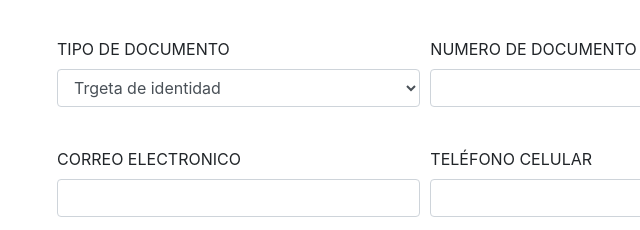
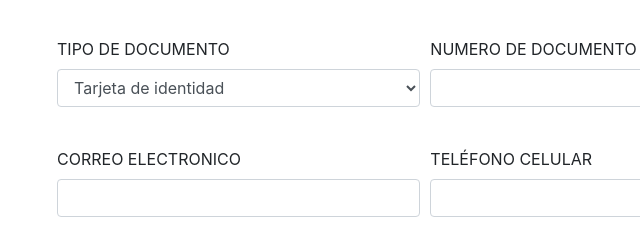
Before and after one commit to andreabarreraudea123/TiendaVirtual, a plain HTML site: page formulario.html in a window 1280 px wide. Shown: the part 198-428 px from the top of the page, 28-668 px from the left. Drawn offline with nearby package versions, Linux system fonts and the light colour scheme.

Commit message:
se corrige ortografia del formulario

```diff
--- a/formulario.html
+++ b/formulario.html
@@ -36,7 +36,6 @@
                                     <label for="nombre2">SEGUNDO NOMBRE</label>
                                     <input type="text" class="form-control" id="nombre2">
                                   </div>
-
                                     <div class="form-group col-md-3">
                                       <label for="apellido1">PRIMER APELLIDO</label>
                                       <input type="text" class="form-control" id="apellido1">
@@ -51,7 +50,7 @@
                                     <div class="form-group col-md-4">
                                       <label for="documento">TIPO DE DOCUMENTO</label>
                                       <select id="documento" class="form-control">
-                                        <option selected>Trgeta de identidad</option>
+                                        <option selected>Tarjeta de identidad</option>
                                         <option>Cedula de Ciudadania</option>
                                         <option>Cedula de extranjeria</option>
                                         <option>Pasaporte</option>
```
